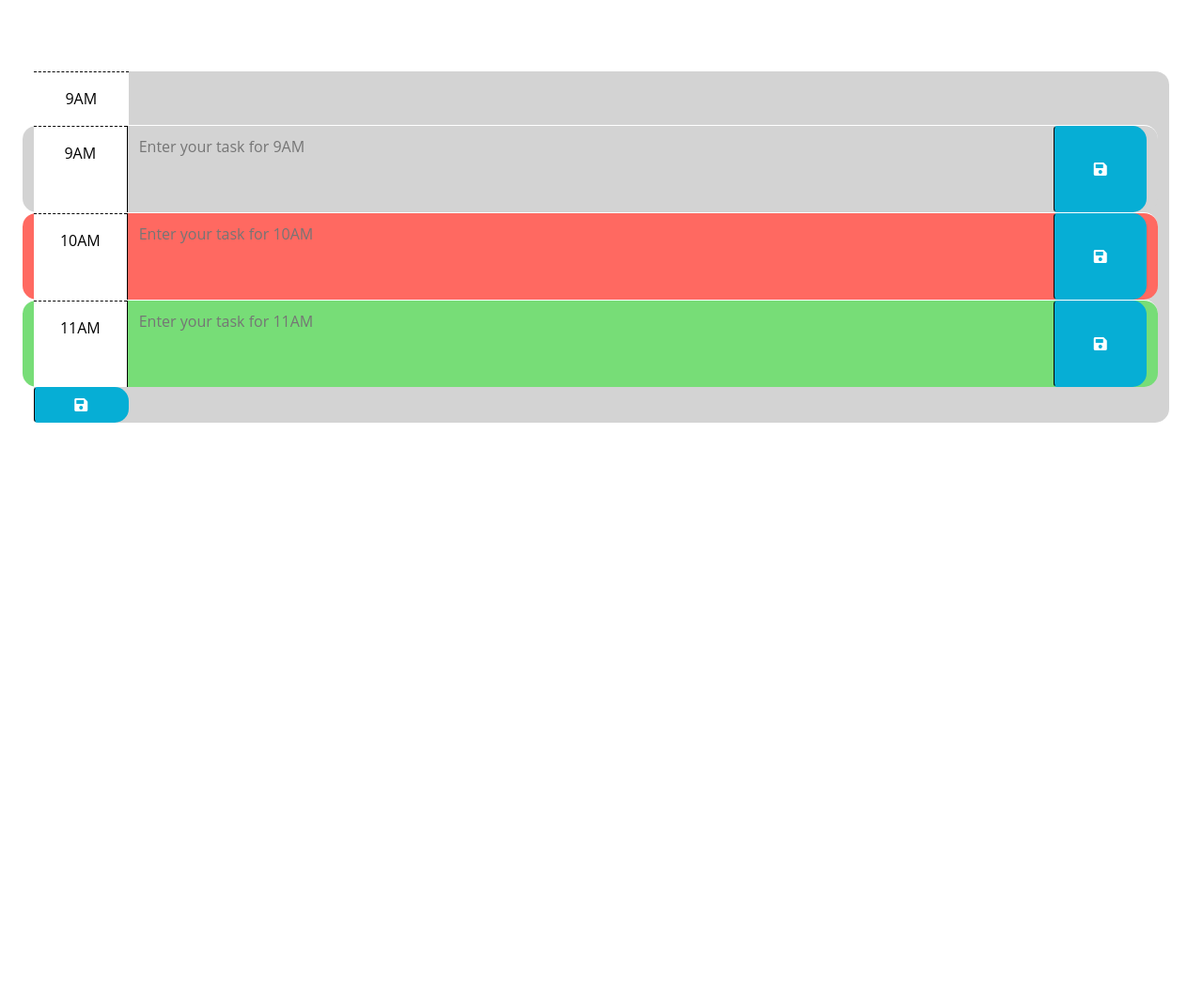
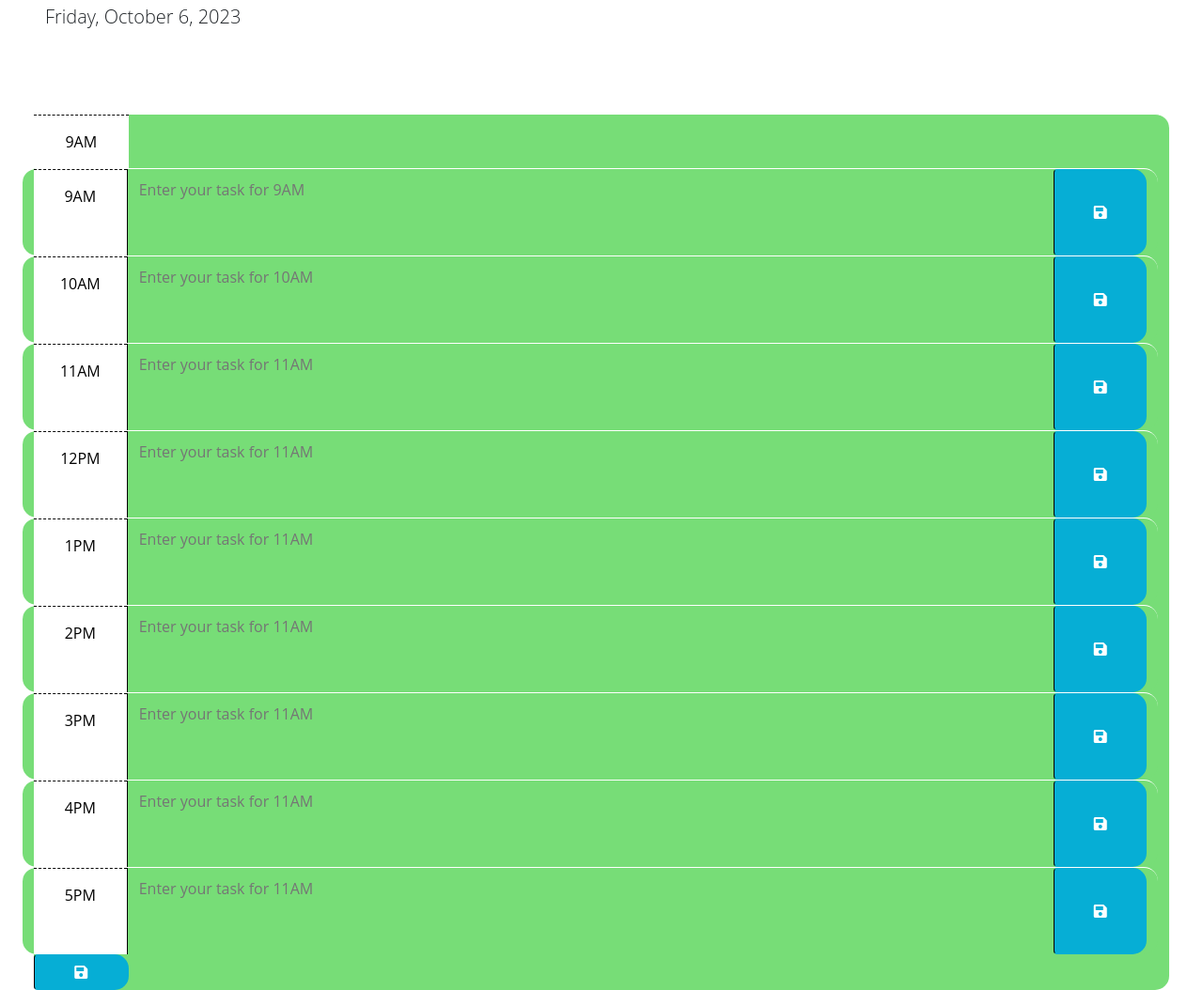
Before and after one commit to JObengDappah/Module-5-Scheduler, a plain HTML site: page index.html in a window 1280 px wide. Shown: the part 176-1230 px from the top of the page at 94% size. Before the commit the page ends 800 px from the top, so only its background shows below. Drawn offline with nearby package versions, Linux system fonts and the light colour scheme.

Commit message:
script modified

```diff
--- a/index.html
+++ b/index.html
@@ -67,6 +67,55 @@
                 <i class="fas fa-save" aria-hidden="true"></i>
             </button>
         </div>
+
+        <div id="hour-11" class="row time-block future">
+            <div class="col-2 col-md-1 hour text-center py-3">12PM</div>
+            <textarea class="col-8 col-md-10 description" rows="3" title="11AM Task" placeholder="Enter your task for 11AM"></textarea>
+            <button type="button" class="btn saveBtn col-2 col-md-1" aria-label="save">
+                <i class="fas fa-save" aria-hidden="true"></i>
+            </button>
+        </div>
+
+        <div id="hour-11" class="row time-block future">
+            <div class="col-2 col-md-1 hour text-center py-3">1PM</div>
+            <textarea class="col-8 col-md-10 description" rows="3" title="11AM Task" placeholder="Enter your task for 11AM"></textarea>
+            <button type="button" class="btn saveBtn col-2 col-md-1" aria-label="save">
+                <i class="fas fa-save" aria-hidden="true"></i>
+            </button>
+        </div>
+
+        <div id="hour-11" class="row time-block future">
+            <div class="col-2 col-md-1 hour text-center py-3">2PM</div>
+            <textarea class="col-8 col-md-10 description" rows="3" title="11AM Task" placeholder="Enter your task for 11AM"></textarea>
+            <button type="button" class="btn saveBtn col-2 col-md-1" aria-label="save">
+                <i class="fas fa-save" aria-hidden="true"></i>
+            </button>
+        </div>
+
+        <div id="hour-11" class="row time-block future">
+            <div class="col-2 col-md-1 hour text-center py-3">3PM</div>
+            <textarea class="col-8 col-md-10 description" rows="3" title="11AM Task" placeholder="Enter your task for 11AM"></textarea>
+            <button type="button" class="btn saveBtn col-2 col-md-1" aria-label="save">
+                <i class="fas fa-save" aria-hidden="true"></i>
+            </button>
+        </div>
+
+        <div id="hour-11" class="row time-block future">
+            <div class="col-2 col-md-1 hour text-center py-3">4PM</div>
+            <textarea class="col-8 col-md-10 description" rows="3" title="11AM Task" placeholder="Enter your task for 11AM"></textarea>
+            <button type="button" class="btn saveBtn col-2 col-md-1" aria-label="save">
+                <i class="fas fa-save" aria-hidden="true"></i>
+            </button>
+        </div>
+
+        <div id="hour-11" class="row time-block future">
+            <div class="col-2 col-md-1 hour text-center py-3">5PM</div>
+            <textarea class="col-8 col-md-10 description" rows="3" title="11AM Task" placeholder="Enter your task for 11AM"></textarea>
+            <button type="button" class="btn saveBtn col-2 col-md-1" aria-label="save">
+                <i class="fas fa-save" aria-hidden="true"></i>
+            </button>
+        </div>
+
         <button class="btn saveBtn col-2 col-md-1" aria-label="save">
           <i class="fas fa-save" aria-hidden="true"></i>
         </button>
--- a/script.js
+++ b/script.js
@@ -1,23 +1,49 @@
-// Wrap all code that interacts with the DOM in a call to jQuery to ensure that
-// the code isn't run until the browser has finished rendering all the elements
-// in the html.
 $(function () {
-    // TODO: Add a listener for click events on the save button. This code should
-    // use the id in the containing time-block as a key to save the user input in
-    // local storage. HINT: What does `this` reference in the click listener
-    // function? How can DOM traversal be used to get the "hour-x" id of the
-    // time-block containing the button that was clicked? How might the id be
-    // useful when saving the description in local storage?
-    //
-    // TODO: Add code to apply the past, present, or future class to each time
-    // block by comparing the id to the current hour. HINTS: How can the id
-    // attribute of each time-block be used to conditionally add or remove the
-    // past, present, and future classes? How can Day.js be used to get the
-    // current hour in 24-hour time?
-    //
-    // TODO: Add code to get any user input that was saved in localStorage and set
-    // the values of the corresponding textarea elements. HINT: How can the id
-    // attribute of each time-block be used to do this?
-    //
-    // TODO: Add code to display the current date in the header of the page.
+    // Function to update the time-block classes based on the current hour
+    function updateTimeBlocks() {
+      const currentHour = dayjs().hour();
+
+      $(".time-block").each(function () {
+        const blockHour = parseInt($(this).attr("id").split("-")[1]);
+
+        if (blockHour < currentHour) {
+          $(this).removeClass("present future").addClass("past");
+        } else if (blockHour === currentHour) {
+          $(this).removeClass("past future").addClass("present");
+        } else {
+          $(this).removeClass("past present").addClass("future");
+        }
+      });
+    }
+
+    // Function to save user input in local storage
+    function saveUserInput() {
+      const blockId = $(this).parent().attr("id");
+      const userInput = $(this).siblings(".description").val();
+      localStorage.setItem(blockId, userInput);
+    }
+
+    // Function to load user input from local storage
+    function loadUserInput() {
+      $(".time-block").each(function () {
+        const blockId = $(this).attr("id");
+        const userInput = localStorage.getItem(blockId);
+        if (userInput) {
+          $(this).children(".description").val(userInput);
+        }
+      });
+    }
+
+    // Event listener for the save buttons
+    $(".saveBtn").on("click", saveUserInput);
+
+    // Display the current date in the header
+    $("#currentDay").text(dayjs().format("dddd, MMMM D, YYYY"));
+
+    // Update time-block classes and load user input
+    updateTimeBlocks();
+    loadUserInput();
+
+    // Update time-block classes every minute
+    setInterval(updateTimeBlocks, 60000);
   });
```
